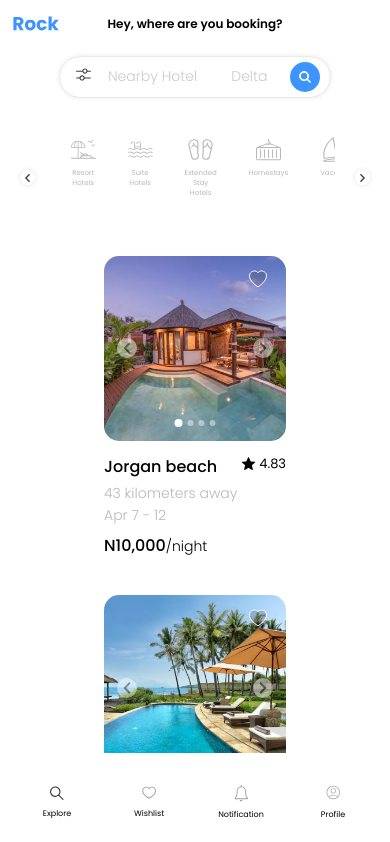
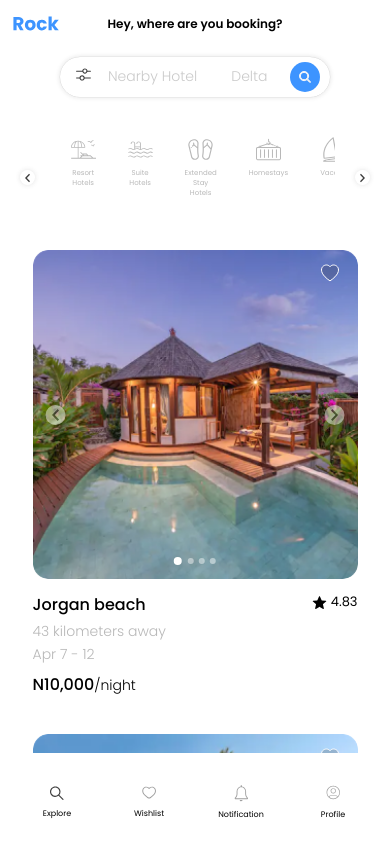
Before and after one commit to unnamed-lab/lemuel-hotel-reservation, a React (Vite) app: page / in a window 390 px wide. Shown: the top 842 px of the page. Built offline with nearby package versions, Linux system fonts and the light colour scheme.

Commit message:
style tweak

```diff
--- a/src/routes/Routes.jsx
+++ b/src/routes/Routes.jsx
@@ -12,7 +12,7 @@ const routes = createBrowserRouter(
   createRoutesFromElements(
     <Route path="/" element={<AppLayout />} errorElement={<Error />}>
       <Route path="/" element={<Home />} />
-      <Route path="place" element={<DetailPage />} />
+      <Route path="/place/" element={<DetailPage />} />
     </Route>
   )
 );
--- a/src/styles/css/app.css
+++ b/src/styles/css/app.css
@@ -233,6 +233,11 @@
   position: relative;
   padding: 0.5rem 5rem;
 }
+@media (max-width: 767px) {
+  .catalogue-section {
+    padding: 0.5rem 2.5rem;
+  }
+}
 .catalogue-section .catalogue-section--list {
   display: grid;
   grid-template-columns: repeat(4, 1fr);
@@ -242,7 +247,6 @@
 @media (max-width: 767px) {
   .catalogue-section .catalogue-section--list {
     grid-template-columns: 1fr;
-    padding: 0.5rem 3rem;
   }
 }
 .catalogue-section .catalogue-section--list .catalogue-item--card {
--- a/src/styles/scss/app.scss
+++ b/src/styles/scss/app.scss
@@ -164,6 +164,10 @@
   position: relative;
   padding: 0.5rem 5rem;
 
+    @include responsive(mobile) {
+      padding: 0.5rem 2.5rem;
+    }
+
   .catalogue-section--list {
     display: grid;
     grid-template-columns: repeat(4, 1fr);
@@ -172,7 +176,6 @@
 
     @include responsive(mobile) {
       grid-template-columns: 1fr;
-      padding: 0.5rem 3rem;
     }
 
     .catalogue-item--card {
```
Also changed, not shown: 1 other file (tests, documents, lock files or other folders).
